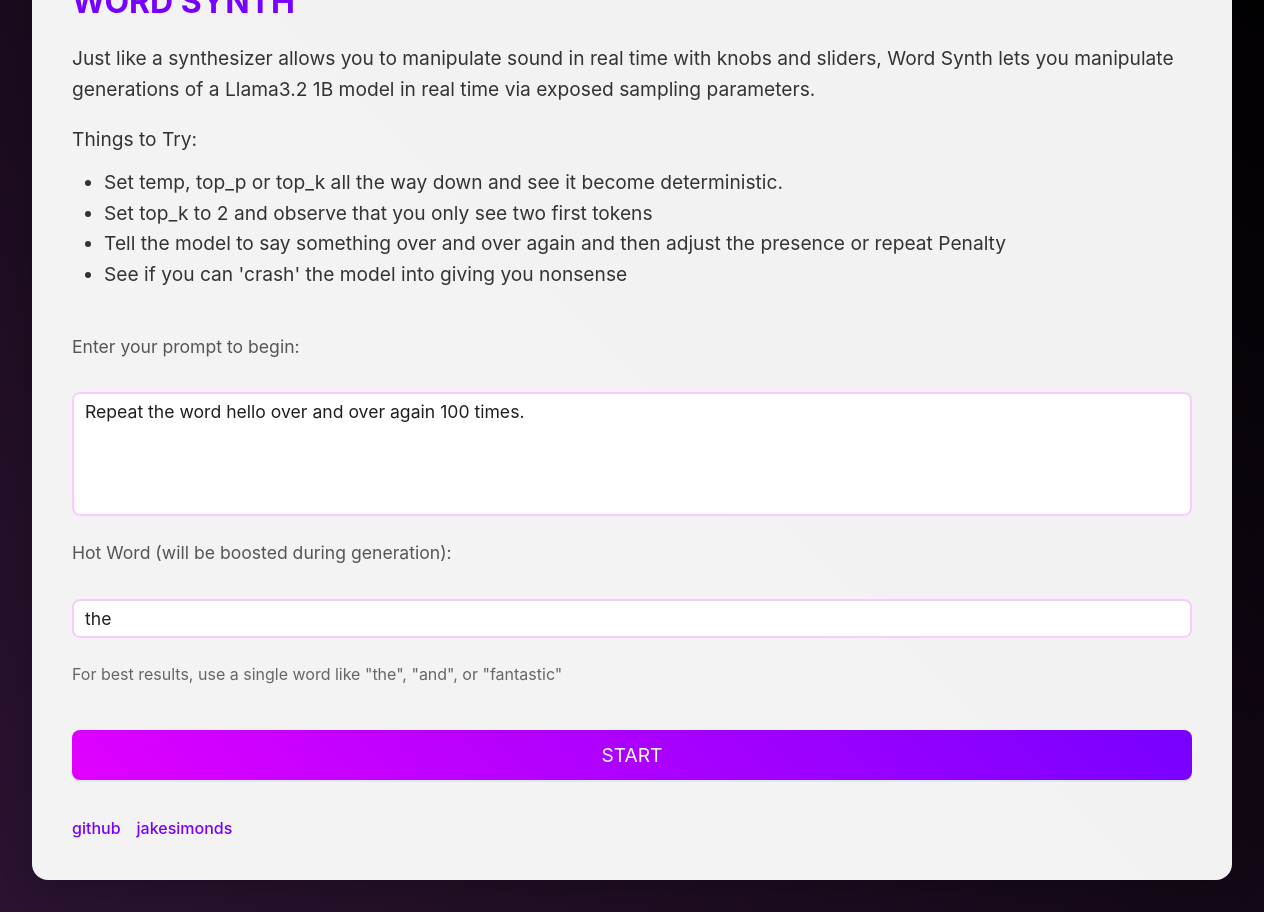
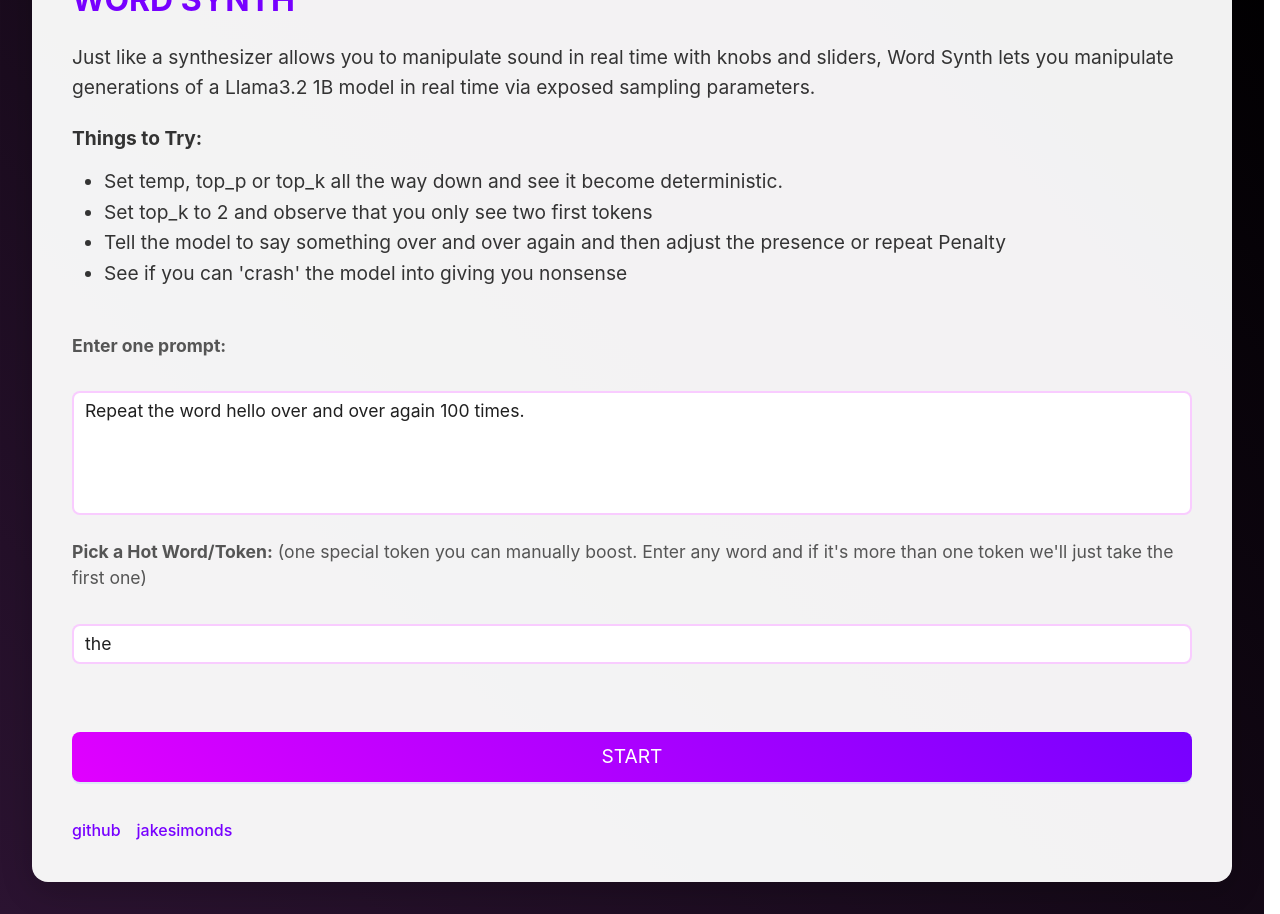
Before and after one commit to jakesimonds/wordSynth, a React (Vite) app in the folder frontend/: page / in a window 1280 px wide. Built offline with nearby package versions, Linux system fonts and the light colour scheme.

Commit message:
landing page clean up

```diff
--- a/frontend/src/components/LandingPage.tsx
+++ b/frontend/src/components/LandingPage.tsx
@@ -73,7 +73,7 @@ const LandingPage = () => {
 
           Just like a synthesizer allows you to manipulate sound in real time with knobs and sliders, Word Synth lets you manipulate generations of a Llama3.2 1B model in real time via exposed sampling parameters.
 
-          <p style={{ marginTop: isMobile ? "0.75rem" : "1.25rem", marginBottom: isMobile ? "0.25rem" : "0.75rem" }}>Things to Try:</p>
+          <p style={{ marginTop: isMobile ? "0.75rem" : "1.25rem", marginBottom: isMobile ? "0.25rem" : "0.75rem" }}><b>Things to Try:</b></p>
           <ul style={{
             paddingLeft: isMobile ? "1.25rem" : "2rem",
             marginBottom: isMobile ? "0.75rem" : "1.25rem",
@@ -92,7 +92,7 @@ const LandingPage = () => {
           textAlign: "left",
           marginBottom: isMobile ? "0.25rem" : "0.5rem"
         }}>
-          Enter your prompt to begin:
+          <b>Enter one prompt:</b>
         </div>
 
         <Input.TextArea
@@ -116,13 +116,13 @@ const LandingPage = () => {
           textAlign: "left",
           marginBottom: isMobile ? "0.25rem" : "0.5rem"
         }}>
-          Hot Word (will be boosted during generation):
+          <b>Pick a Hot Word/Token:</b> (one special token you can manually boost. Enter any word and if it's more than one token we'll just take the first one)
         </div>
 
         <Input
           value={hotWord}
           onChange={(e) => setHotWord(e.target.value)}
-          placeholder="Enter a word to boost"
+          placeholder="I"
           style={{
             fontSize: isMobile ? "0.9rem" : "1.1rem",
             borderRadius: "8px",
@@ -138,7 +138,7 @@ const LandingPage = () => {
           textAlign: "left",
           marginBottom: isMobile ? "0.25rem" : "0.5rem"
         }}>
-          For best results, use a single word like "the", "and", or "fantastic"
+
         </small>
 
         <Button
```
